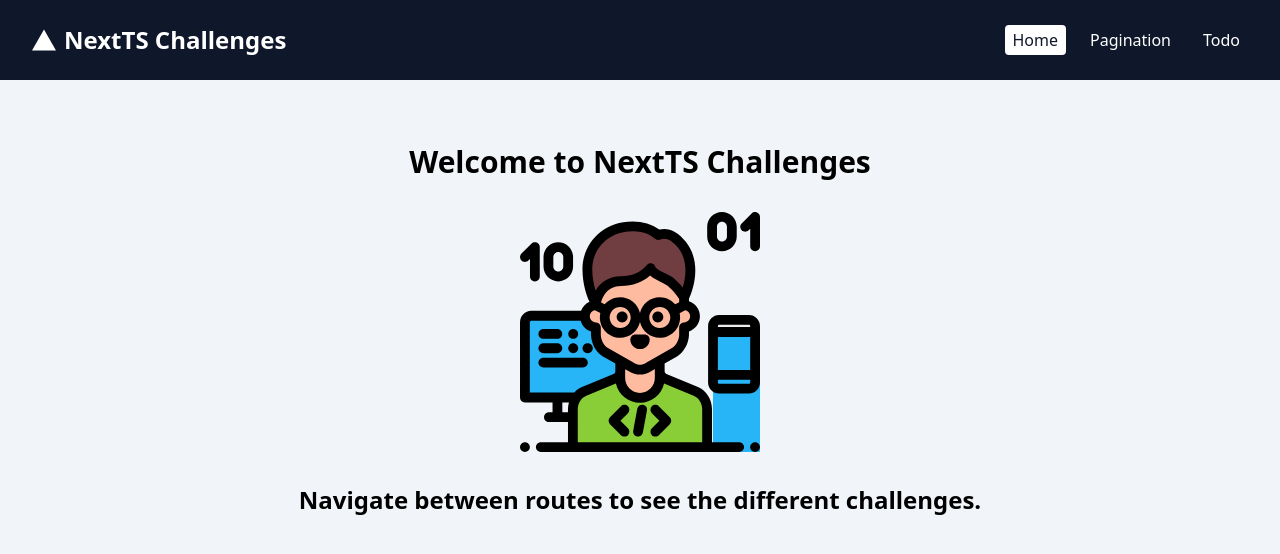
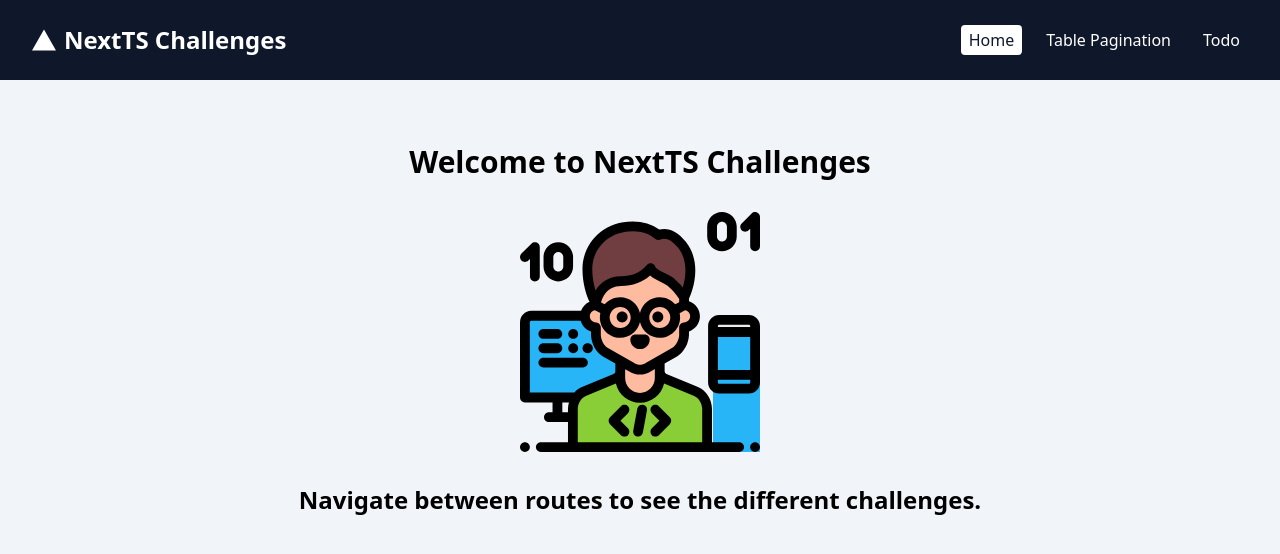
Before and after one commit to nimayaghouti/nextjs-ts-challenges, a Next.js app: page / in a window 1280 px wide. Shown: the top 554 px of the page. Built offline with nearby package versions, Linux system fonts and the light colour scheme.

Commit message:
feat: table pagination page added and implemented + todo data fetched

```diff
--- a/app/pagination/page.tsx
+++ /dev/null
@@ -1,4 +0,0 @@
-const Pagination = () => {
-  return <div>Pagination</div>;
-};
-export default Pagination;
--- /dev/null
+++ b/app/table-pagination/page.tsx
@@ -0,0 +1,37 @@
+import instance from "@/services/apiService";
+import Table from "@/sections/table/Table";
+export interface Todo {
+  id: number;
+  title: string;
+  completed: boolean | string;
+  userId: number;
+}
+
+export interface Column {
+  title: string;
+  key: keyof Todo;
+}
+
+const TablePagination = async () => {
+  try {
+    const response = await instance.get("/todos");
+
+    const todos: Todo[] = response.data.todos.map((todo: Todo) => ({
+      ...todo,
+      completed: todo.completed ? "Completed" : "Incomplete",
+    }));
+
+    const columns: Column[] = [
+      { title: "Title", key: "title" },
+      { title: "Status", key: "completed" },
+      { title: "User Id", key: "userId" },
+    ];
+
+    return <Table data={todos} itemsPerPage={5} columns={columns} />;
+  } catch (error) {
+    console.error(error);
+    return <div>Error loading data</div>;
+  }
+};
+
+export default TablePagination;
--- a/components/Header.tsx
+++ b/components/Header.tsx
@@ -22,12 +22,12 @@ const Header = () => {
           Home
         </Link>
         <Link
-          href="/pagination"
+          href="/table-pagination"
           className={`px-2 py-1 rounded ${
-            currentPath === "/pagination" ? "bg-white text-slate-900" : ""
+            currentPath === "/table-pagination" ? "bg-white text-slate-900" : ""
           }`}
         >
-          Pagination
+          Table Pagination
         </Link>
         <Link
           href="/todo"
--- /dev/null
+++ b/sections/table/Table.tsx
@@ -0,0 +1,13 @@
+import { Todo, Column } from "@/app/table-pagination/page";
+
+interface Props {
+  data: Todo[];
+  itemsPerPage: number;
+  columns: Column[];
+}
+
+const Table = ({ data, itemsPerPage, columns }: Props) => {
+  console.log(data, itemsPerPage, columns);
+  return <div>Table</div>;
+};
+export default Table;
```
